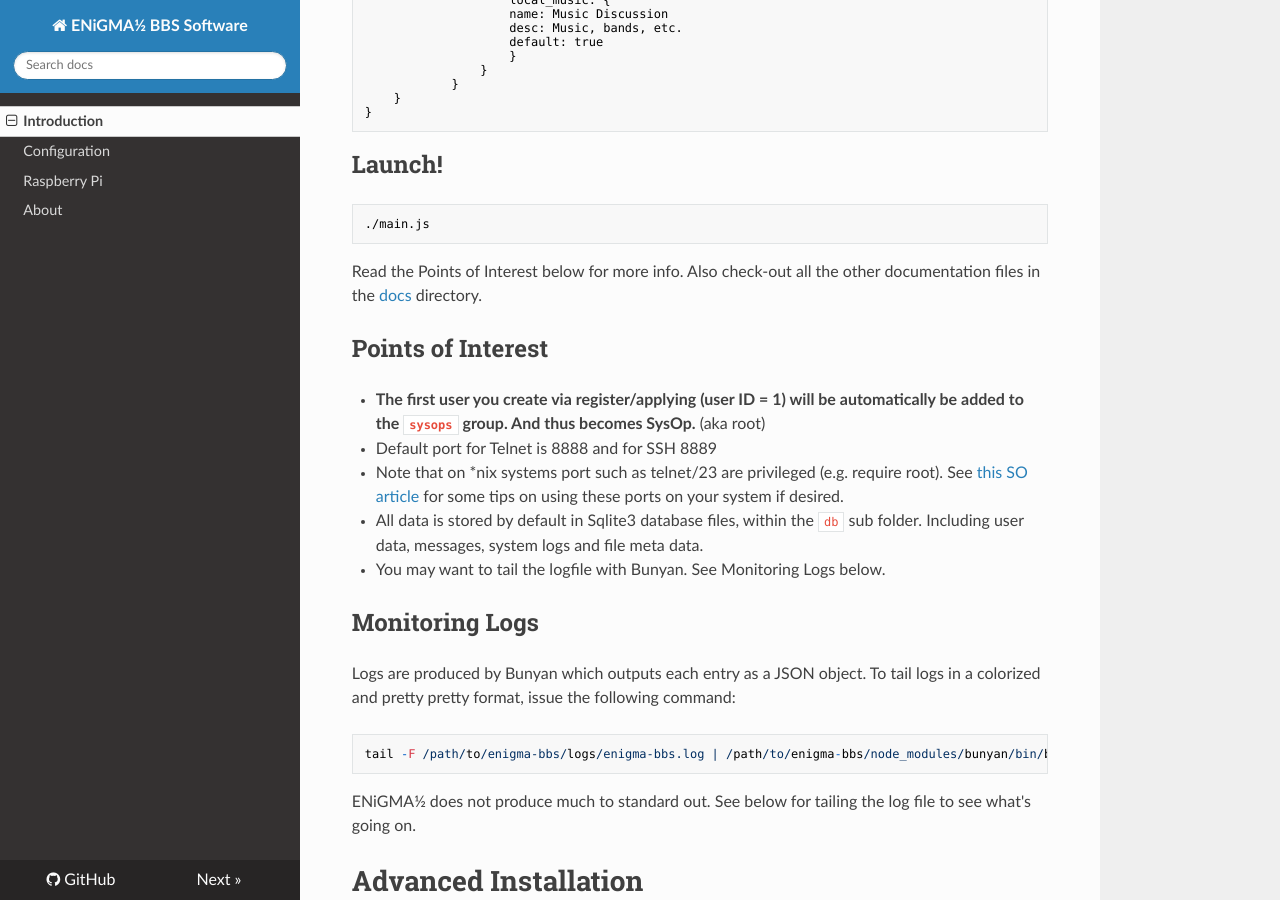
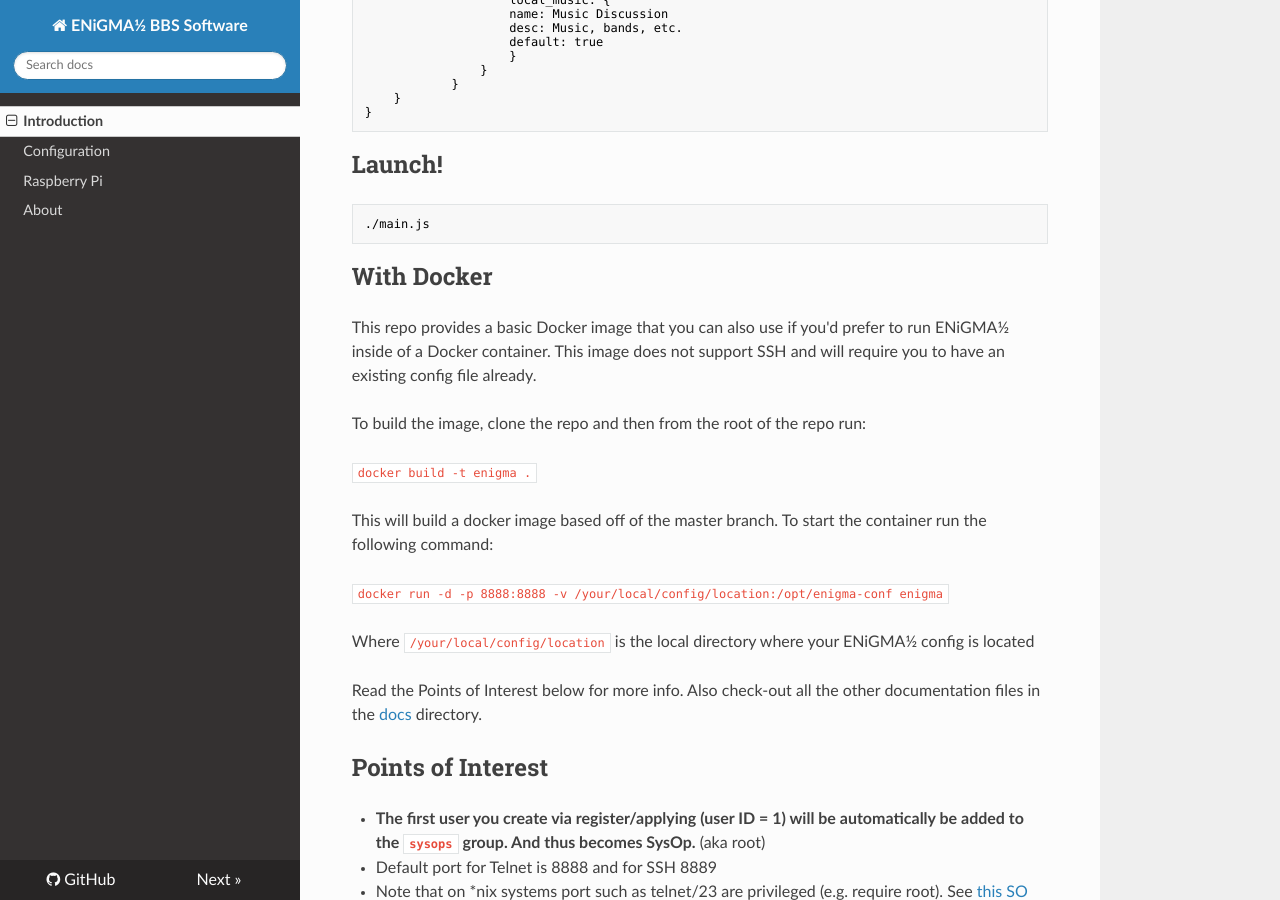
Before and after one commit to NuSkooler/enigma-bbs, an MkDocs documentation site: the page built from docs/index.md, in a window 1280 px wide and 900 px high, scrolled down 2440 px. Built offline with MkDocs 1.6.1, drawn with Linux system fonts in a browser that asks for light colours; nearby versions of some CDN libraries; old or Windows-style settings are respelled for this version of MkDocs.

Commit message:
add docker option

````diff
--- a/docs/index.md
+++ b/docs/index.md
@@ -10,6 +10,7 @@ Under most Linux/UNIX like environments (Linux, BSD, OS X, ...)  new users can s
 ```
 curl -o- https://raw.githubusercontent.com/NuSkooler/enigma-bbs/master/misc/install.sh | bash
 ```
+
 
 For other environments such as Windows, see **The Manual Way** below.
 
@@ -107,6 +108,23 @@ Below is an _example_ configuration. It is recommended that you at least **start
 ./main.js
 ```
 
+
+## With Docker
+
+This repo provides a basic Docker image that you can also use if you'd prefer to run ENiGMA½ inside of a Docker container. This image does not support SSH and will
+require you to have an existing config file already.
+
+To build the image, clone the repo and then from the root of the repo run:
+
+`docker build -t enigma .`
+
+This will build a docker image based off of the master branch. To start the container run the following command:
+
+`docker run -d -p 8888:8888 -v /your/local/config/location:/opt/enigma-conf enigma`
+
+Where `/your/local/config/location` is the local directory where your ENiGMA½ config is located
+
+
 Read the Points of Interest below for more info. Also check-out all the other documentation files in the [docs](.) directory.
 
 ## Points of Interest
````
Also changed, not shown: 1 other file.
